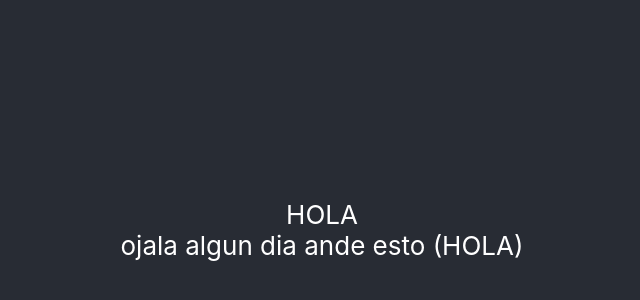
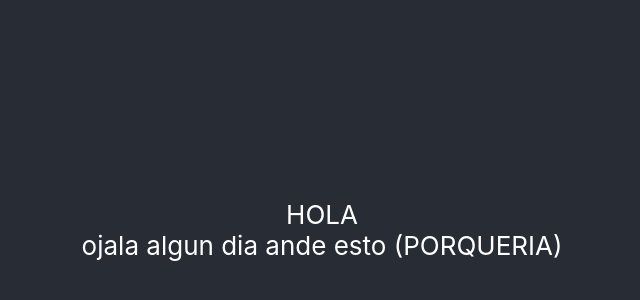
Before and after one commit to MariaJoseLind/IngSW-prueba, a React (Create React App) app: page / in a window 1280 px wide. Shown: the part 170-470 px from the top of the page, without its empty margins (318-958 px from the left). Built offline with nearby package versions, Linux system fonts and the light colour scheme.

Commit message:
commit 16

```diff
--- a/src/App.js
+++ b/src/App.js
@@ -8,7 +8,7 @@ function App() {
       <header className="App-header">
         <div>HOLA</div>
         <div>
-          ojala algun dia ande esto (HOLA)
+          ojala algun dia ande esto (PORQUERIA)
         </div>
       </header>
     </div>
```
Also changed, not shown: .travis.yml.
